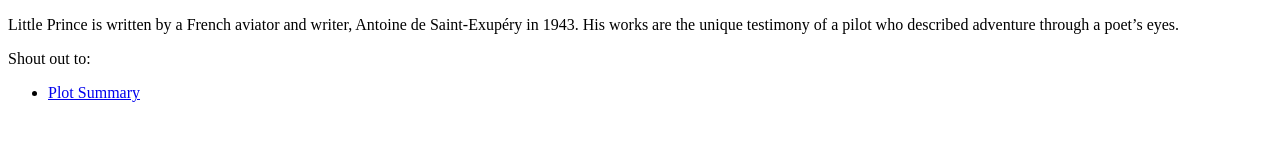
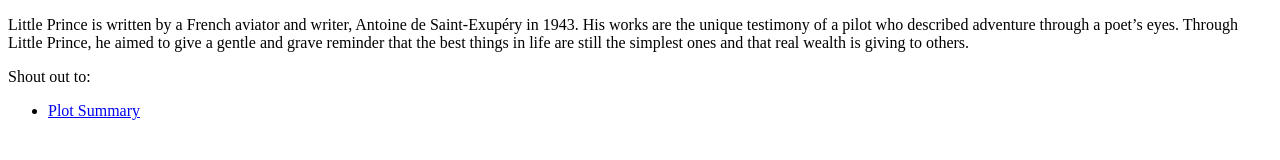
Before and after one commit to ReverendSymes/LittlePrince.github.io, a plain HTML site: page about-the-author.html in a window 1280 px wide. Drawn offline with Linux system fonts and the light colour scheme.

Commit message:
Update about-the-author.html

```diff
--- a/about-the-author.html
+++ b/about-the-author.html
@@ -6,7 +6,7 @@
     <link href="./Style.css">
   </head>
   <body>
-    <p>Little Prince is written by a French aviator and writer, Antoine de Saint-Exupéry in 1943. His works are the unique testimony of a pilot who described adventure through a poet’s eyes.</p>
+    <p>Little Prince is written by a French aviator and writer, Antoine de Saint-Exupéry in 1943. His works are the unique testimony of a pilot who described adventure through a poet’s eyes. Through Little Prince, he aimed to give a gentle and grave reminder that the best things in life are still the simplest ones and that real wealth is giving to others.</p>
     <p>
       Shout out to:
       <ul>
```
